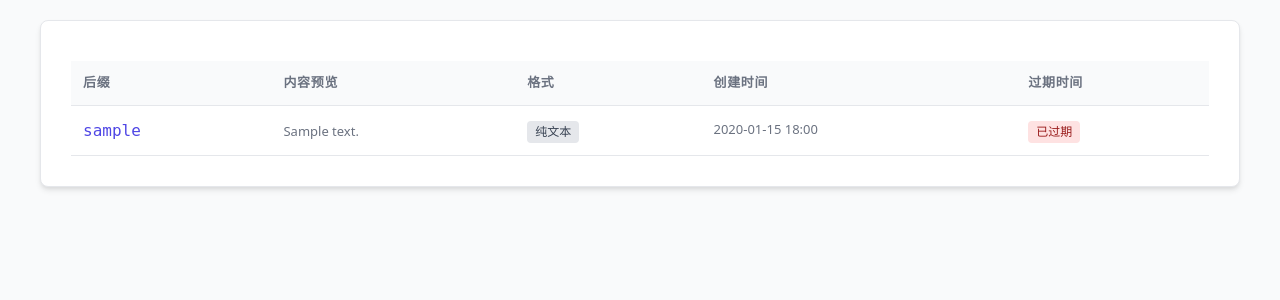
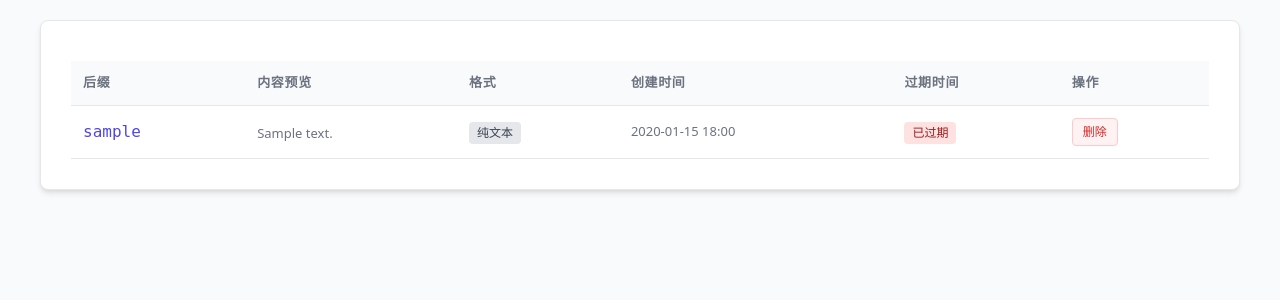
Before and after one commit to chen866/django_pastebin, a Django app: page /c/list/ in a window 1280 px wide. Shown: the part 79-379 px from the top of the page. Run offline with Django 5.2, Linux system fonts and the light colour scheme; a user stored in the database is signed in; tables that the repository leaves empty hold one stand-in row (values such as "Sample post").

Commit message:
feat: add delete snippet functionality

```diff
--- a/clipboard/templates/clipboard/list.html
+++ b/clipboard/templates/clipboard/list.html
@@ -138,6 +138,27 @@
             font-size: 13px;
         }
 
+        .btn-delete {
+            background-color: #fef2f2;
+            color: #dc2626;
+            border: 1px solid #fecaca;
+            padding: 4px 10px;
+            border-radius: 4px;
+            font-weight: 500;
+            font-size: 12px;
+            cursor: pointer;
+            transition: all 0.2s;
+            text-decoration: none;
+            display: inline-flex;
+            align-items: center;
+            gap: 4px;
+        }
+
+        .btn-delete:hover {
+            background-color: #fee2e2;
+            border-color: #f87171;
+        }
+
         .empty-state {
             text-align: center;
             padding: 40px;
@@ -161,6 +182,9 @@
                         <th>格式</th>
                         <th>创建时间</th>
                         <th>过期时间</th>
+                        {% if has_delete_permission %}
+                        <th>操作</th>
+                        {% endif %}
                     </tr>
                 </thead>
                 <tbody>
@@ -191,6 +215,11 @@
                                     <span class="datetime">永不过期</span>
                                 {% endif %}
                             </td>
+                            {% if has_delete_permission %}
+                            <td>
+                                <a href="{% url 'delete_snippet' snippet.slug %}" class="btn-delete" onclick="return confirm('确定要删除该文本吗？');">删除</a>
+                            </td>
+                            {% endif %}
                         </tr>
                     {% endfor %}
                 </tbody>
--- a/clipboard/urls.py
+++ b/clipboard/urls.py
@@ -5,5 +5,6 @@ from . import views
 urlpatterns = [
     path("", views.create_snippet, name="create_snippet"),
     path("list/", views.list_snippets, name="list_snippets"),
+    path("<slug>/delete/", views.delete_snippet, name="delete_snippet"),
     path("<slug>/", views.view_snippet, name="view_snippet"),
 ]
--- a/clipboard/views.py
+++ b/clipboard/views.py
@@ -104,4 +104,16 @@ def view_snippet(request, slug):
 @permission_required("clipboard.view_clipboard", login_url="/admin/login/")
 def list_snippets(request):
     snippets = Clipboard.objects.all().order_by("-created_at")[:100]
-    return render(request, "clipboard/list.html", {"snippets": snippets})
+    has_delete_permission = request.user.has_perm("clipboard.delete_clipboard")
+    return render(
+        request, "clipboard/list.html", {"snippets": snippets, "has_delete_permission": has_delete_permission}
+    )
+
+
+@login_required(login_url="/admin/login/")
+@permission_required("clipboard.delete_clipboard", login_url="/admin/login/")
+def delete_snippet(request, slug):
+    snippet = Clipboard.objects.filter(slug=slug).first()
+    if snippet:
+        snippet.delete()
+    return redirect("list_snippets")
```
